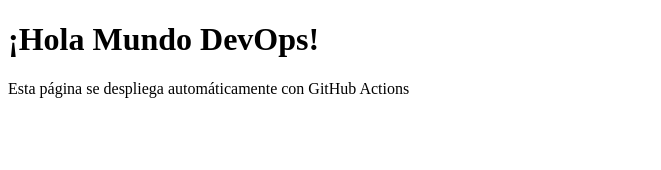
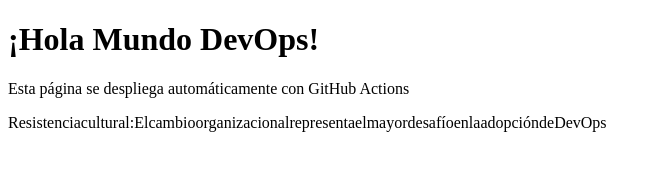
Before and after one commit to oscarvarce/demoDevops, a plain HTML site: page index.html in a window 1280 px wide. Shown: the whole page, without its empty margins (0-661 px from the left). Drawn offline with Linux system fonts and the light colour scheme.

Commit message:
Añadir parrafo nuevo a html

```diff
--- a/index.html
+++ b/index.html
@@ -6,5 +6,7 @@
 <body>
     <h1>¡Hola Mundo DevOps!</h1>
     <p>Esta página se despliega automáticamente con GitHub Actions</p>
+
+	<p>Resistenciacultural:ElcambioorganizacionalrepresentaelmayordesafíoenlaadopcióndeDevOps<p>
 </body>
 </html>
```
